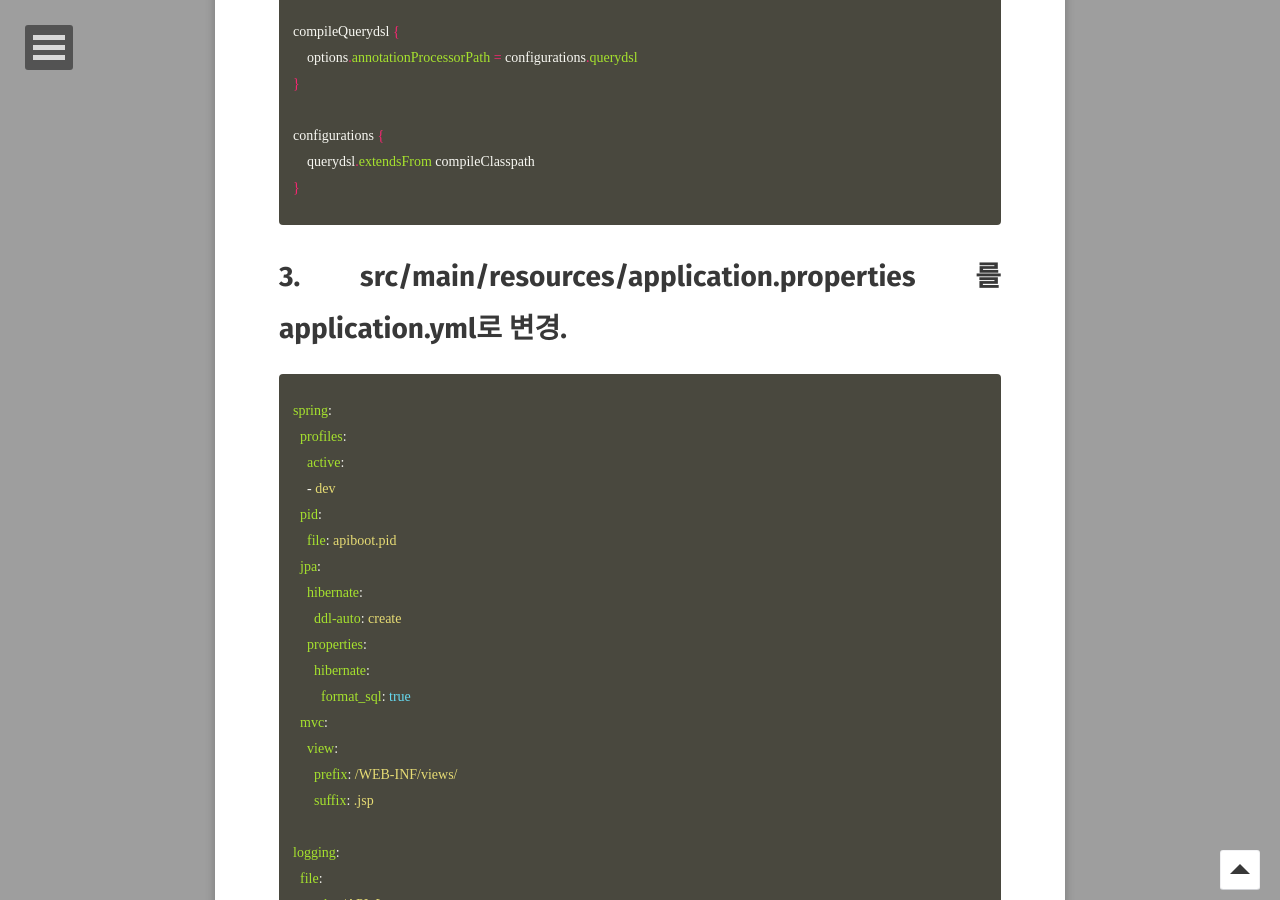
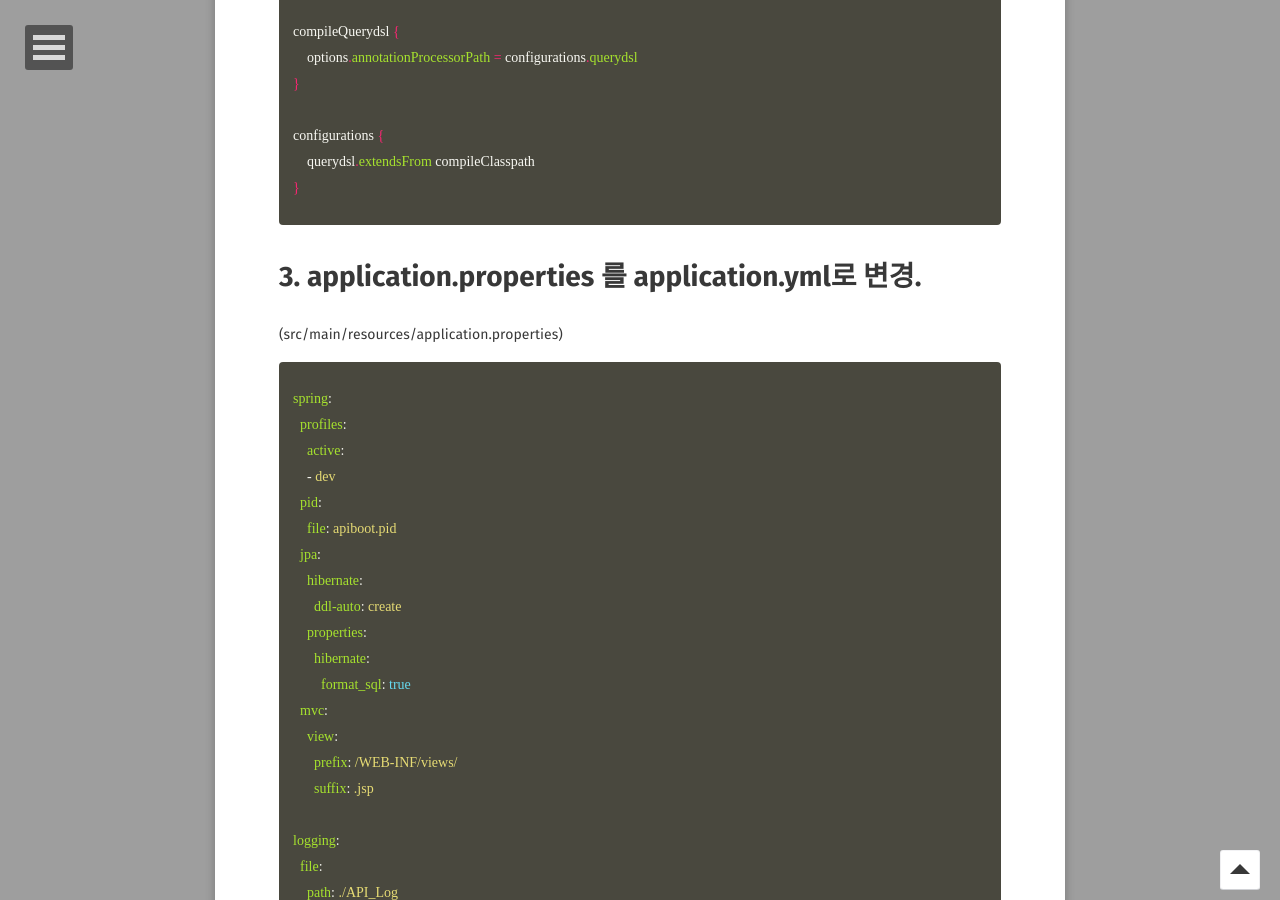
Before and after one commit to GayeonYoon/GayeonYoon.github.io, a Jekyll site: the page built from _posts/2021-07-30-REST_API_POST_1.md, in a window 1280 px wide and 900 px high, scrolled down 5202 px. Built offline with Jekyll 4.4.1, drawn with Linux system fonts in a browser that asks for light colours; some web fonts are replaced.

Commit message:
Update 2021-07-30-REST_API_POST_1.md

```diff
--- a/_posts/2021-07-30-REST_API_POST_1.md
+++ b/_posts/2021-07-30-REST_API_POST_1.md
@@ -154,7 +154,9 @@ configurations {
 {% endhighlight %}
 
 
-# 3. src/main/resources/application.properties 를 application.yml로 변경.
+# 3. application.properties 를 application.yml로 변경.<br>
+(src/main/resources/application.properties)
+
 {% highlight yml %}
 spring:
   profiles:
```
